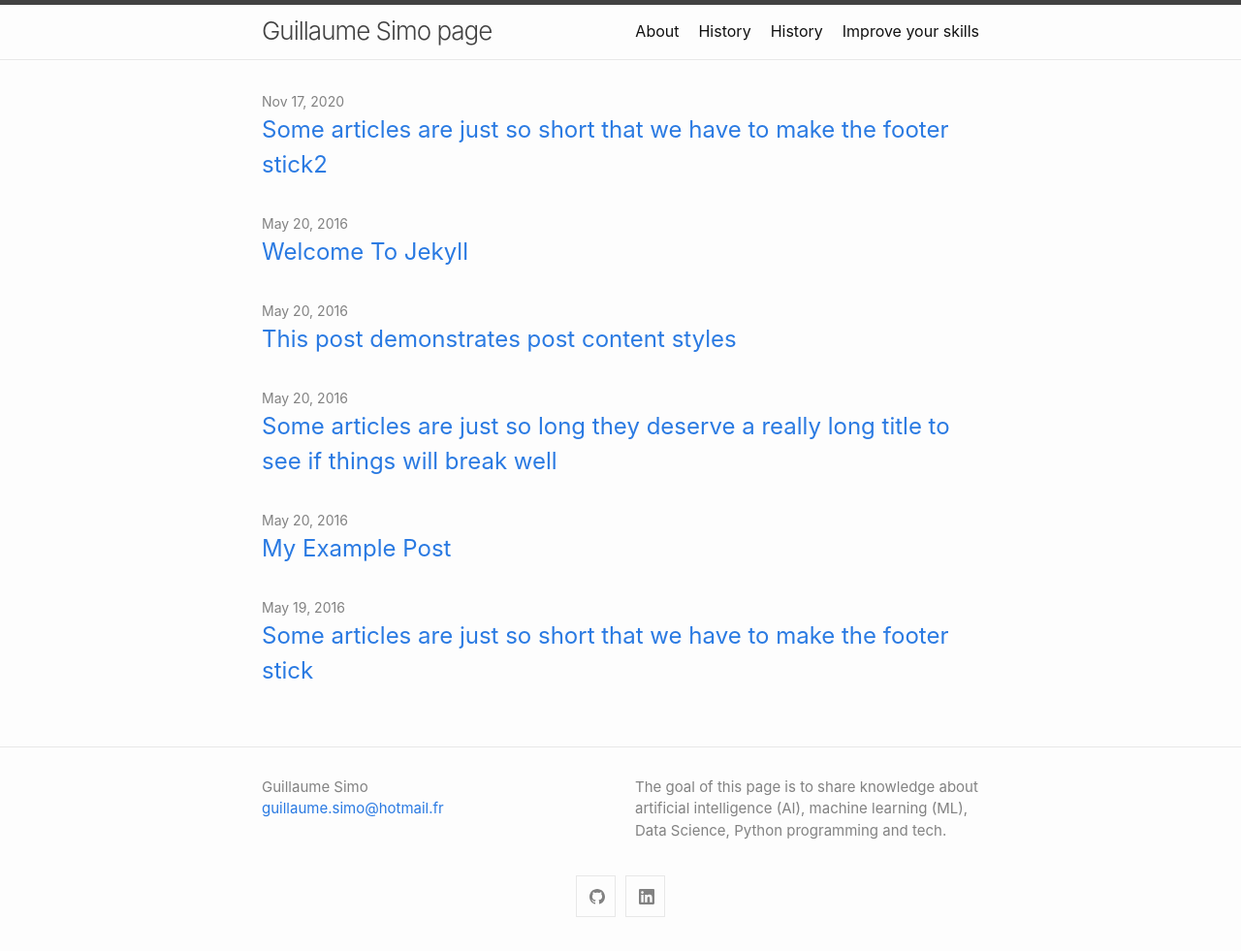
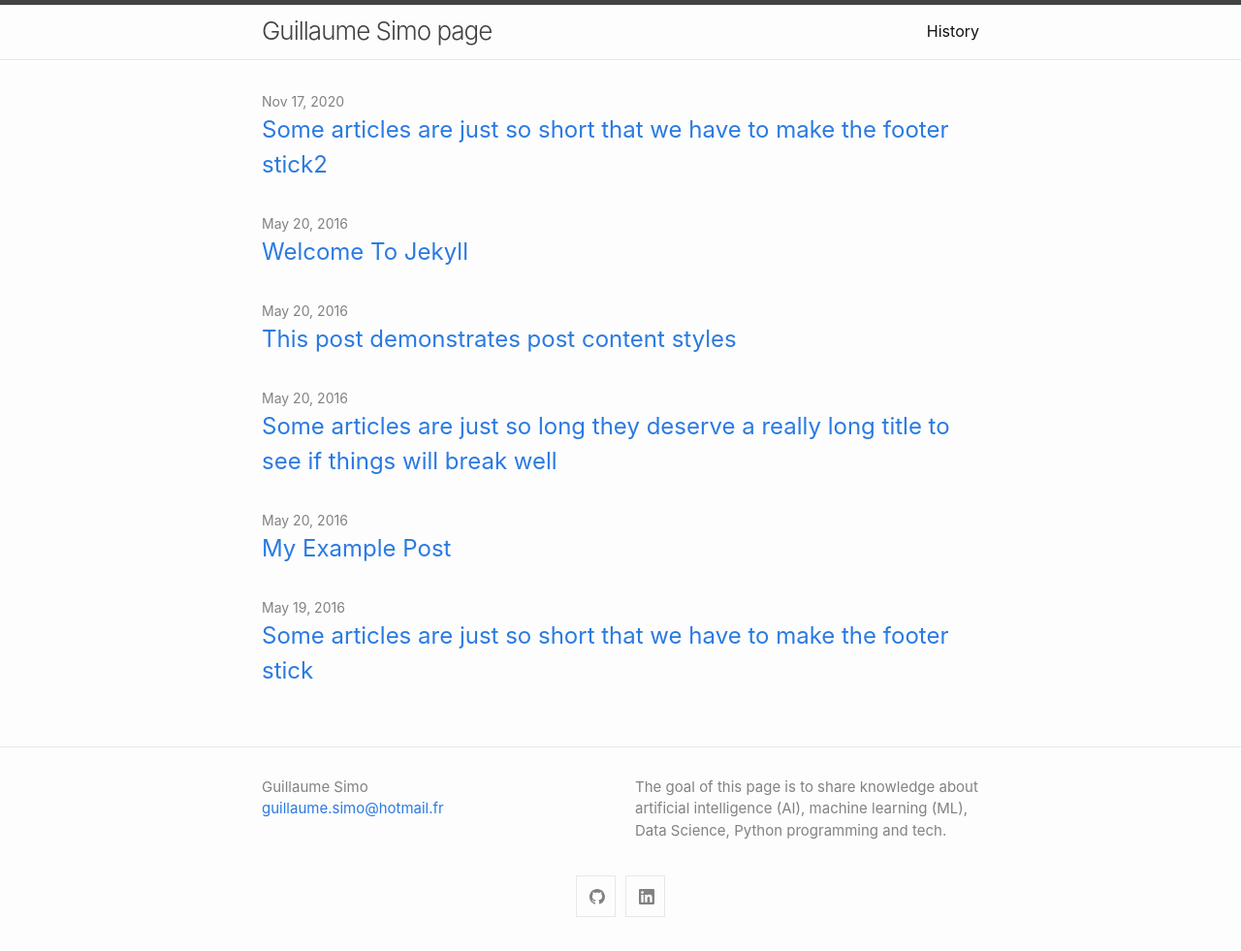
Before and after one commit to GuillaumeSimo/GuillaumeSimo.github.io, a Jekyll site: the page built from index.md, in a window 1280 px wide. Shown: the whole page at 97% size. Built offline with Jekyll 4.4.1, drawn with Linux system fonts in a browser that asks for light colours.

```diff
--- a/_config.yml
+++ b/_config.yml
@@ -22,8 +22,8 @@ minima:
 
 # If you want to link only specific pages in your header, uncomment
 # this and add the path to the pages in order as they should show up
-#header_pages:
-# - about.md
+header_pages:
+ - history.md
 
 # Build settings
 theme: minima
```
